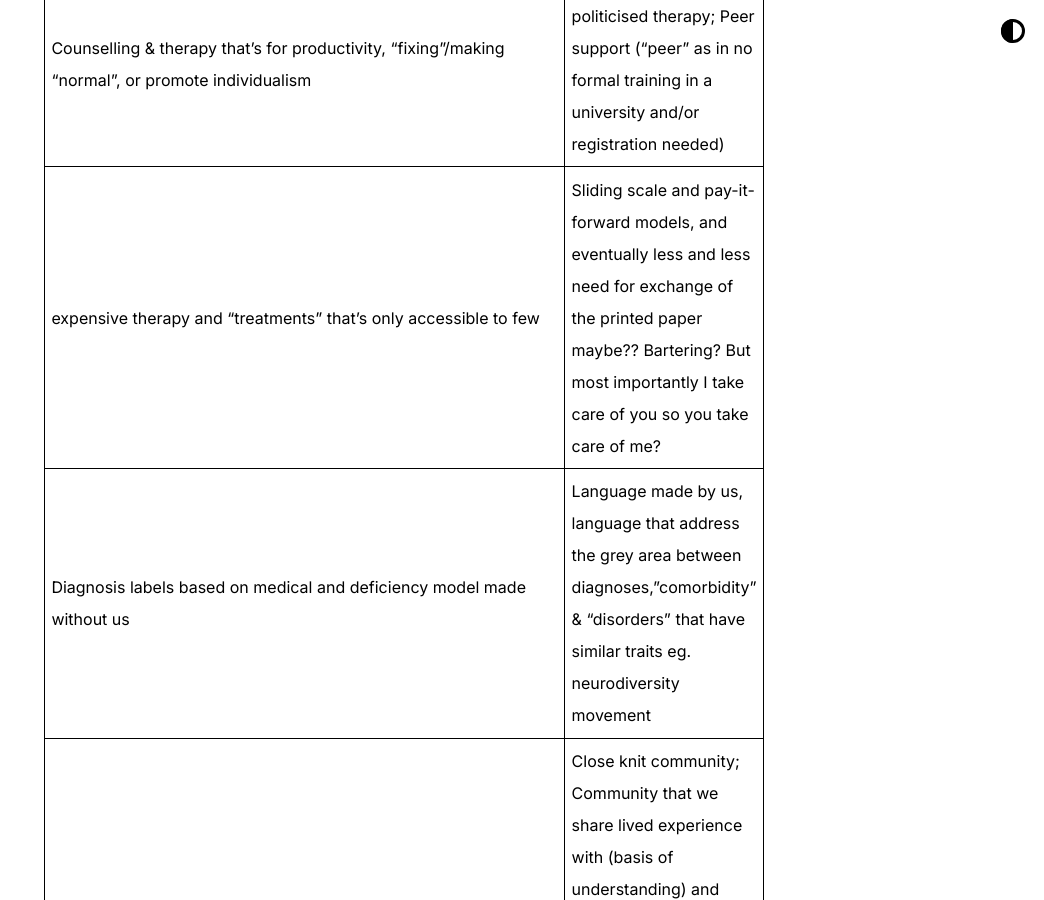
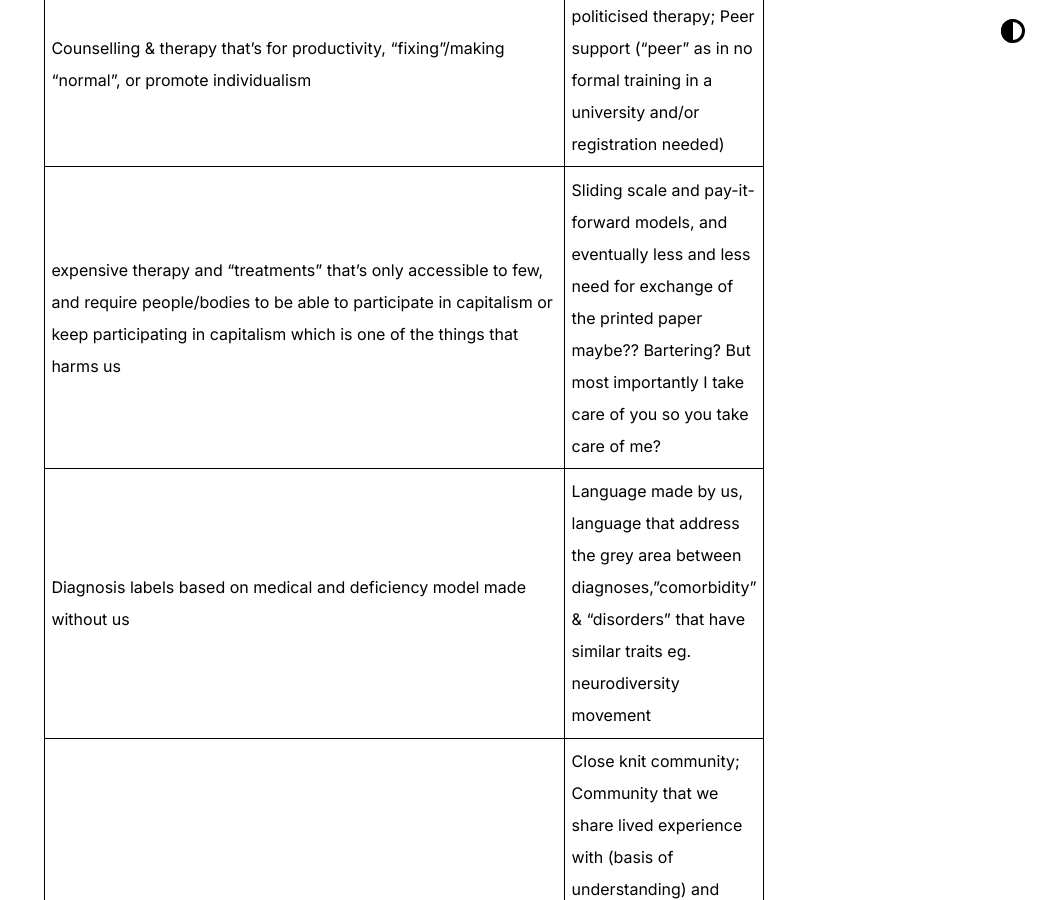
Before and after one commit to phosfuldev/phos_website, a Jekyll site: the page built from _posts/2024-07-18-my-rudimentary-understanding-of-psych-abolition.md, in a window 1280 px wide and 900 px high, scrolled down 3456 px. Shown: the whole window, without its empty margins (236-1280 px from the left). Built offline with Jekyll 4.4.1, drawn with Linux system fonts in a browser that asks for light colours; some of the changed text lies outside the part shown.

Commit message:
jsdfjdjgj vs code UI

```diff
--- a/_posts/2024-07-18-my-rudimentary-understanding-of-psych-abolition.md
+++ b/_posts/2024-07-18-my-rudimentary-understanding-of-psych-abolition.md
@@ -59,7 +59,7 @@ These points are the "ideal" I guess, but I do make mistakes and get confused at
 | -------- | ---------------------------------------------------- |
 | Psych hospitals | Peer respite (it’s a very new thing & there’s a few I’ve come to know in America; don’t know any on this continent) |
 | Counselling & therapy that’s for productivity, "fixing"/making "normal", or promote individualism | Liberatory therapy, politicised therapy; Peer support ("peer" as in no formal training in a university and/or registration needed) |
-| expensive therapy and "treatments" that's only accessible to few | Sliding scale and pay-it-forward models, and eventually less and less need for exchange of the printed paper maybe?? Bartering? But most importantly I take care of you so you take care of me? |
+| expensive therapy and "treatments" that's only accessible to few, and require people/bodies to be able to participate in capitalism or keep participating in capitalism which is one of the things that harms us | Sliding scale and pay-it-forward models, and eventually less and less need for exchange of the printed paper maybe?? Bartering? But most importantly I take care of you so you take care of me? |
 | Diagnosis labels based on medical and deficiency model made without us | Language made by us, language that address the grey area between diagnoses,"comorbidity" & "disorders" that have similar traits eg. neurodiversity movement |
 | Crisis hot lines run by NGOs or govt, usually impersonal and unhelpful, sometimes exploit their volunteers | Close knit community; Community that we share lived experience with (basis of understanding) and have trust & feel safe with (basis of giving & receiving help) (perhaps like the groups by @neuromancers_ but locally?); Community that all have crisis care skills, aren’t afraid to be present when someone’s in crisis |
 | Govt support that’s only available with strict conditions | Community care that doesn’t "check your background". No questions asked/no one will be turned away etc |
```
